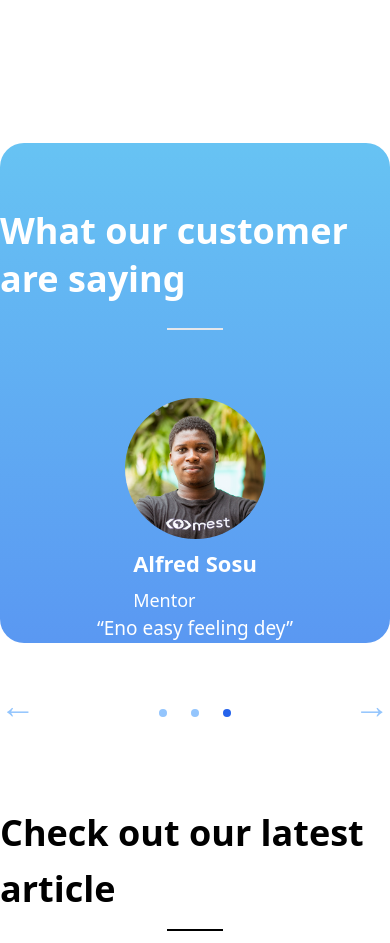
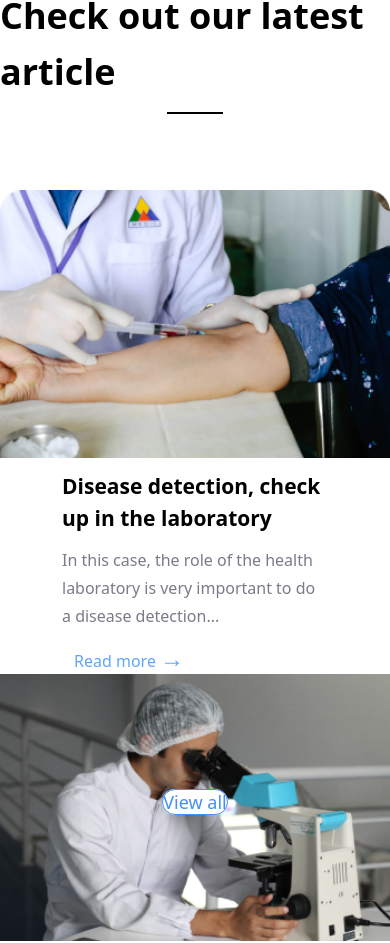
Before and after one commit to richardayikwei/Trafalgar-react, a React (Vite) app: page / in a window 390 px wide. Shown: the part 3369-4312 px from the top of the page. Built offline with nearby package versions, Linux system fonts and the light colour scheme.

Commit message:
mobile veiw for profile

```diff
--- a/src/components/Profile.tsx
+++ b/src/components/Profile.tsx
@@ -36,7 +36,7 @@ const Profile = () => {
   let nextProfile = profiles[index];
 
   return (
-    <section className="container mx-auto">
+    <section className="container mx-auto hidden md:flex">
       <div
         className="container items-center mx-auto flex flex-col mt-[251px] md:w-[1219.58px] md:h-[502px] bg-no-repeat bg-left"
         // style={{ backgroundImage: `url(${assets.bgimages.element})` }}
```
